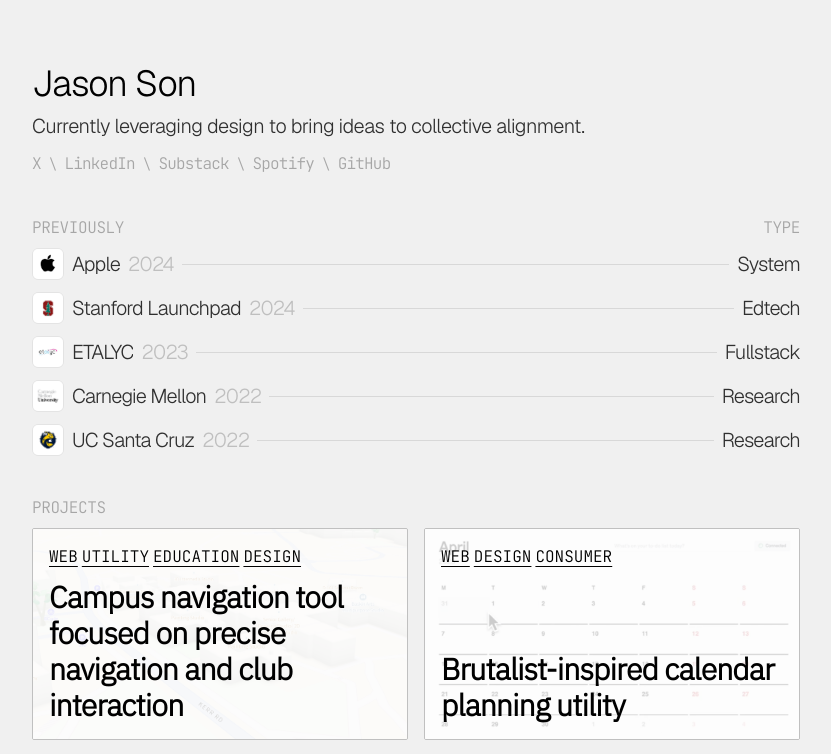
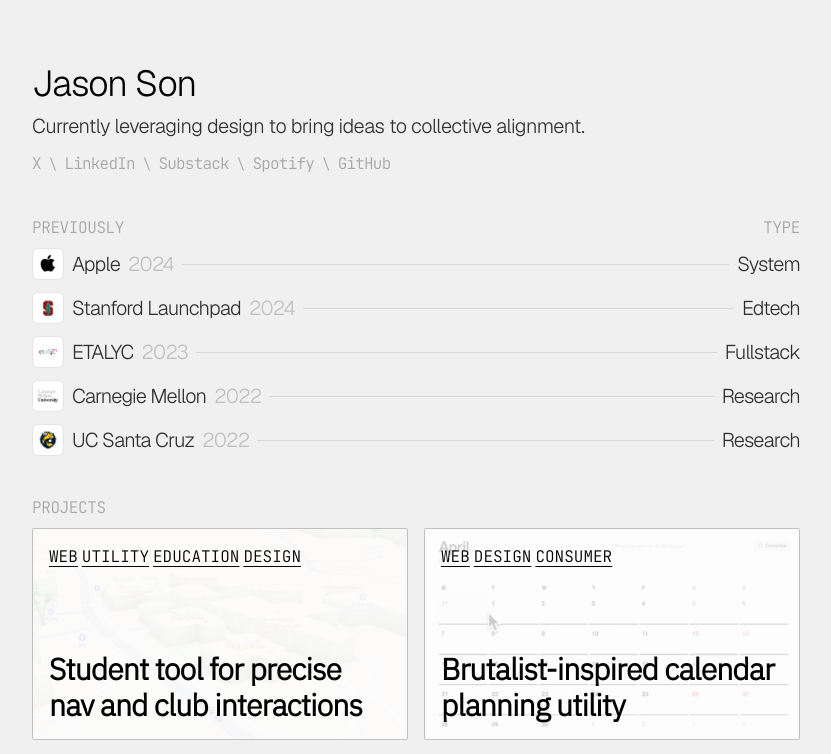
Before and after one commit to vznh/mole, a Next.js app: page / in a window 1280 px wide. Shown: the top 754 px of the page, without its empty margins (224-1055 px from the left). Built offline with nearby package versions, Linux system fonts and the light colour scheme.

Commit message:
add: new titles for pathfinder

```diff
--- a/src/presets/work.ts
+++ b/src/presets/work.ts
@@ -13,7 +13,7 @@
 export const projects: ProjectRowProps[] = [
   {
     key: 2,
-    title: "Campus navigation tool focused on precise navigation and club interaction",
+    title: "Student tool for precise nav and club interactions",
     categories: ["web", "utility", "education", "design"],
     imgPaths: [
       "/images/projects/pathfinder/1.png",
```
